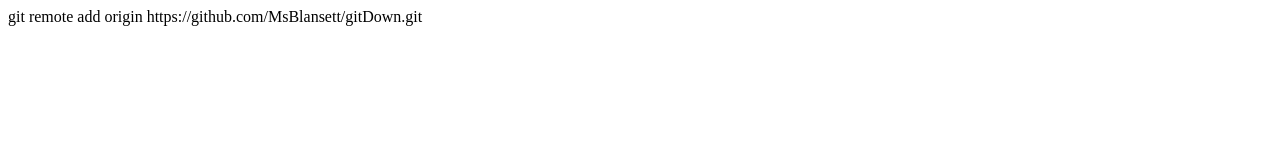
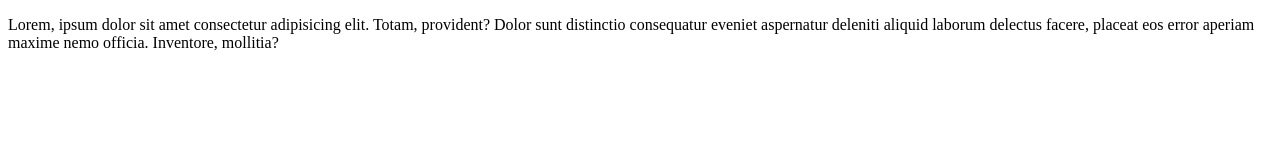
Before and after one commit to MsBlansett/gitDown, a plain HTML site: page index.html in a window 1280 px wide. Drawn offline with Linux system fonts and the light colour scheme.

Commit message:
Made changes

```diff
--- a/index.html
+++ b/index.html
@@ -4,9 +4,9 @@
     <meta charset="UTF-8">
     <meta name="viewport" content="width=device-width, initial-scale=1.0">
     <title>Document</title>
-    git remote add origin https://github.com/MsBlansett/gitDown.git
+
 </head>
 <body>
-
+    <p>Lorem, ipsum dolor sit amet consectetur adipisicing elit. Totam, provident? Dolor sunt distinctio consequatur eveniet aspernatur deleniti aliquid laborum delectus facere, placeat eos error aperiam maxime nemo officia. Inventore, mollitia?</p>
 </body>
 </html>
--- a/style.css
+++ b/style.css
@@ -0,0 +1,7 @@
+h1{
+    color: aqua;
+    background-color: blue;
+}
+ p {
+    color: black;
+ }
```
Also changed, not shown: 1 other file.
